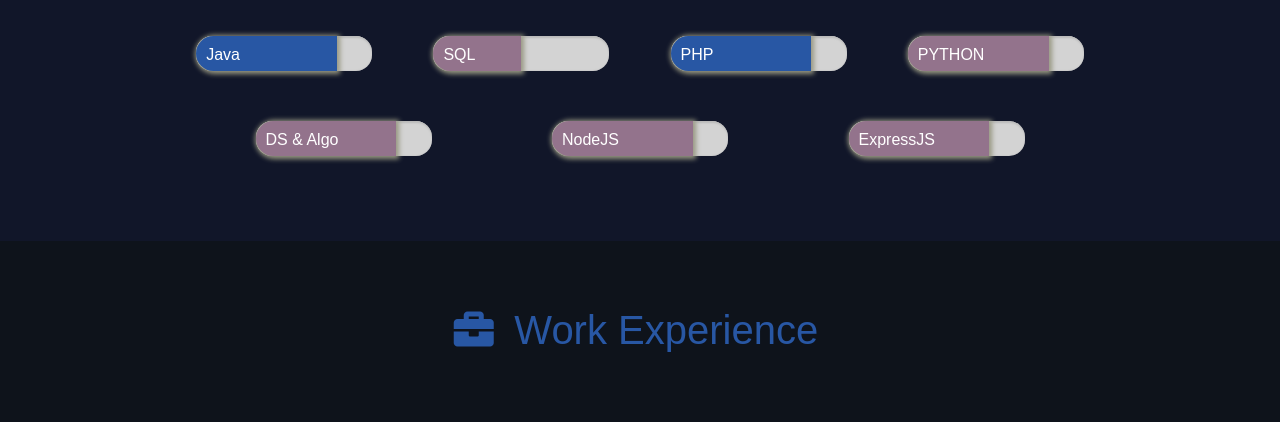
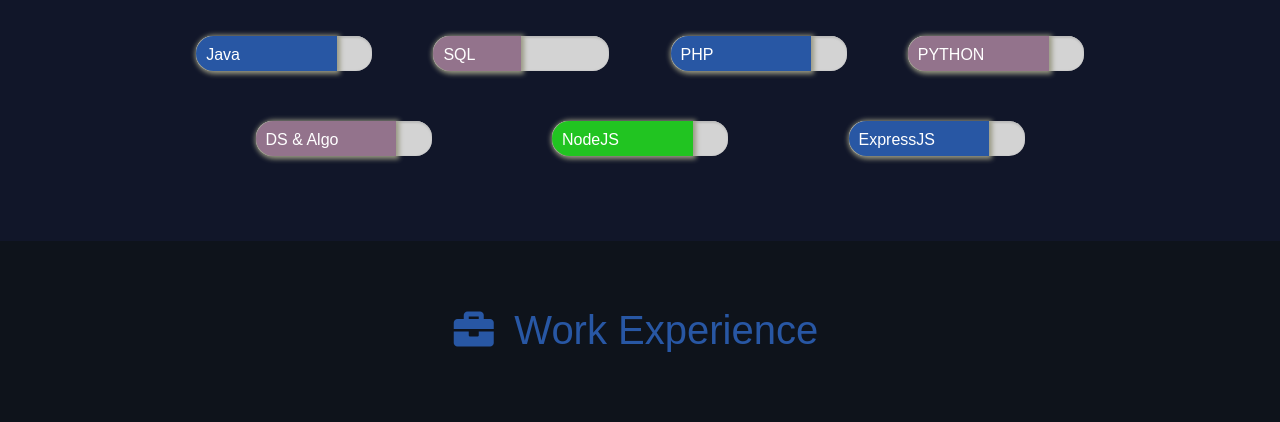
Before and after one commit to adityarao04/AdityaRao.github.io, a plain HTML site: page index.html in a window 1280 px wide. Shown: the part 1100-1522 px from the top of the page. Drawn offline with Linux system fonts and the light colour scheme.

Commit message:
changed skills' color

```diff
--- a/index.html
+++ b/index.html
@@ -208,7 +208,7 @@
                 </div>
 
                 <div class="skill-progress">
-                    <div class="eighty-percent mb-light-purple">
+                    <div class="eighty-percent mb-green">
                         <div class="skill-name">
                             <span>NodeJS</span>
                         </div>
@@ -217,7 +217,7 @@
 
 
                 <div class="skill-progress">
-                    <div class="eighty-percent mb-light-purple">
+                    <div class="eighty-percent mb-blue">
                         <div class="skill-name">
                             <span>ExpressJS</span>
                         </div>
--- a/main.css
+++ b/main.css
@@ -559,6 +559,10 @@ button:focus {
     background-color: #c6c626;
 }
 
+.mb-green {
+    background-color: rgb(33, 196, 33);
+}
+
 
 /*Percentage Classes */
 
```
